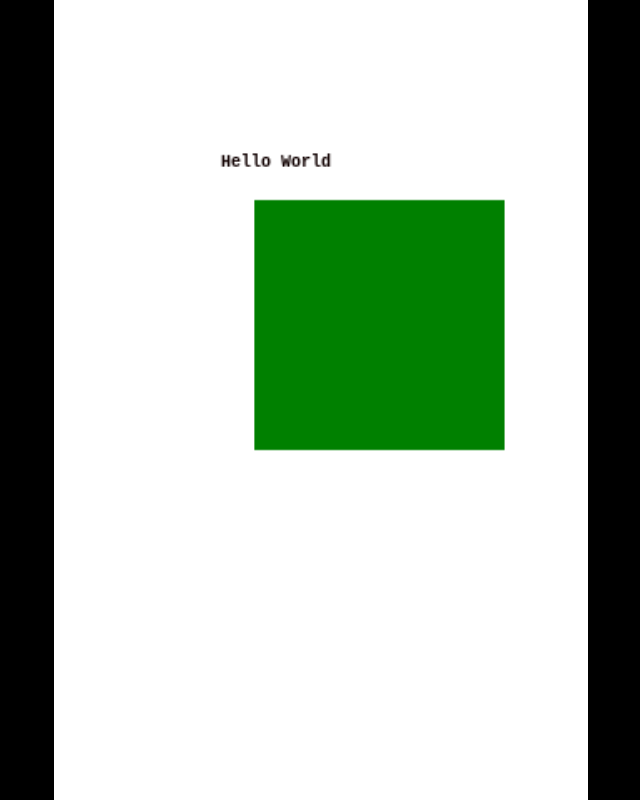
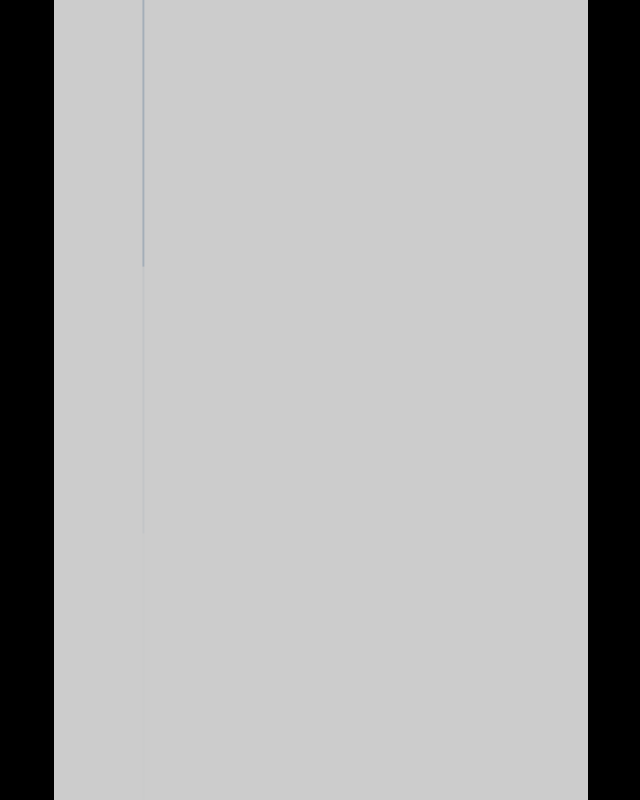
Before and after one commit to Guinto/BlackMonocle, a plain HTML site: page index.html in a window 1280 px wide. Shown: the whole page, without its empty margins (319-959 px from the left). Drawn offline with Linux system fonts and the light colour scheme.

Commit message:
got some stuff basically working :D

```diff
--- a/index.html
+++ b/index.html
@@ -23,23 +23,27 @@
 	<canvas></canvas>
 
 	<script type="text/javascript">
-		/*$(function() {
-			var requestAnimationFrame = requestAnimationFrame
-					|| webkitRequestAnimationFrame || mozRequestAnimationFrame
-					|| msRequestAnimationFrame || oRequestAnimationFrame;
-
-			function loop() {
-				Canvas.update();
-				Canvas.draw();
-				requestAnimationFrame(loop);
-			}
-
-			requestAnimationFrame(loop);
-		});*/
+		// http://paulirish.com/2011/requestanimationframe-for-smart-animating
+		// shim layer with setTimeout fallback
+		window.requestAnimFrame = (function() {
+			return window.requestAnimationFrame
+					|| window.webkitRequestAnimationFrame
+					|| window.mozRequestAnimationFrame
+					|| window.oRequestAnimationFrame
+					|| window.msRequestAnimationFrame || function(callback) {
+						window.setTimeout(callback, 1000 / 60);
+					};
+		})();
 		var BMono = {
+			entities: [],
 			WIDTH : 320,
 			HEIGHT : 480,
 			RATIO : null,
+			scale : 1,
+			offset : {
+				top : 0,
+				left : 0
+			},
 			currentWidth : null,
 			currentHeight : null,
 			canvas : null,
@@ -61,13 +65,10 @@
 
 				BMono.ua = navigator.userAgent.toLowerCase();
 				BMono.android = BMono.ua.indexOf('android') > -1 ? true : false;
-				BMono.ios = (BMono.ua.indexOf('iphone') > -1 || BMono.ua.indexOf('ipad') > -1 ) ? true : false;
+				BMono.ios = (BMono.ua.indexOf('iphone') > -1 || BMono.ua
+						.indexOf('ipad') > -1) ? true : false;
 
 				BMono.resize();
-
-				BMono.Draw.clear();
-				BMono.Draw.rect(120, 120, 150, 150, 'green');
-				BMono.Draw.text('Hello World', 100, 100, 10, '#100');
 
 				// Listen for clicks
 				window.addEventListener('click', function(e) {
@@ -92,12 +93,53 @@
 					// Also to prevent scroll
 					e.preventDefault();
 				});
+
+				BMono.BlockSystem();
+				BMono.loop();
+			},
+
+			update: function() {
+				var checkHit = false;
+
+				if (BMono.Input.tapped) {
+					BMono.entities.push(new BMono.Touch(BMono.Input.x, BMono.Input.y));
+					BMono.Input.tapped = false;
+					checkHit = true;
+				}
+
+				for (var i = 0; i < BMono.entities.length; i++) {
+					BMono.entities[i].update();
+
+					if (BMono.entities[i].type === 'block' && checkHit) {
+						var hit = BMono.checkTouchOnBlock(BMono.Input, BMono.entities[i]);
+						BMono.entities[i].remove = hit;
+					}
+
+					if (BMono.entities[i].remove) {
+						BMono.entities.splice(i, 1);
+					}
+				}
+			},
+
+			render: function() {
+				BMono.Draw.clear();
+
+				BMono.Draw.rect(0, 0, BMono.WIDTH, BMono.HEIGHT, '#036');
+
+				for (var i = 0; i < BMono.entities.length; i++) {
+					BMono.entities[i].render();
+				}
+			},
+
+			loop: function() {
+				requestAnimFrame(BMono.loop);
+				BMono.update();
+				BMono.render();
 			},
 
 			resize : function() {
 				BMono.currentHeight = window.innerHeight;
-				BMono.currentWidth = BMono.currentHeight
-						* BMono.RATIO;
+				BMono.currentWidth = BMono.currentHeight * BMono.RATIO;
 
 				// This will create some extra space on the page,
 				// allowing us to scroll past the address bar,
@@ -108,10 +150,12 @@
 				}
 
 				// scaling using css
-				BMono.canvas.style.width = BMono.currentWidth
-						+ 'px';
-				BMono.canvas.style.height = BMono.currentHeight
-						+ 'px';
+				BMono.canvas.style.width = BMono.currentWidth + 'px';
+				BMono.canvas.style.height = BMono.currentHeight + 'px';
+
+				BMono.scale = BMono.currentWidth / BMono.WIDTH;
+				BMono.offset.top = BMono.canvas.offsetTop;
+				BMono.offset.left = BMono.canvas.offsetLeft;
 
 				// Timeout used because some mobile browsers don't fire
 				// if there is not a short delay
@@ -121,17 +165,75 @@
 			}
 		};
 
+		BMono.BlockSystem = function() {
+			var row = 10;
+			var col = 10;
+			for (var i = 0; i < row; i++) {
+				for (var j = 0; j < col; j++) {
+					var block = new BMono.Block();
+					block.x = i * (BMono.currentWidth / row);
+					block.y = j * (BMono.currentHeight / col);
+					block.x2 = (i + 1) * (BMono.currentWidth / row);
+					block.y2 = (j + 1) * (BMono.currentHeight / col);
+
+					BMono.entities.push(block);
+				}
+			}
+		};
+
+		BMono.Block = function() {
+			this.type = 'block';
+			this.x = 0;
+			this.x2 = 10;
+			this.y = 0;
+			this.y2 = 10;
+
+			this.update = function() {
+
+			};
+
+			this.render = function() {
+				BMono.Draw.rect(this.x, this.y, this.x2, this.y2, '#ccc');
+			};
+		};
+
+		BMono.checkTouchOnBlock = function (touch, block) {
+			if (touch.x >= block.x && touch.x <= block.x2 && touch.y >= block.y && touch.y <= block.y2) {
+				return true;
+			}
+			return false;
+		}
+
+		BMono.Touch = function(x, y) {
+			this.type = 'touch';
+			this.x = x;
+			this.y = y;
+			this.r = 5;
+			this.opacity = 1;
+			this.fade = 0.05;
+			this.remove = false;
+
+			this.update = function() {
+				this.opacity -= this.fade;
+				this.remove = (this.opacity < 0) ? true : false;
+			}
+
+			this.render = function() {
+				BMono.Draw.circle(this.x, this.y, this.r, 'rgba(255, 0, 0, ' + this.opacity + ')');
+			}
+		};
+
 		BMono.Draw = {
-			clear: function() {
+			clear : function() {
 				BMono.ctx.clearRect(0, 0, BMono.WIDTH, BMono.HEIGHT);
 			},
 
-			rect: function(x, y, w, h, color) {
+			rect : function(x, y, w, h, color) {
 				BMono.ctx.fillStyle = color;
 				BMono.ctx.fillRect(x, y, w, h);
 			},
 
-			circle: function(x, y, r, color) {
+			circle : function(x, y, r, color) {
 				BMono.ctx.fillStyle = color;
 				BMono.ctx.beginPath();
 				BMono.ctx.arc(x + 5, y + 5, r, 0, Math.PI * 2, true);
@@ -139,7 +241,7 @@
 				BMono.ctx.fill();
 			},
 
-			text: function(string, x, y, size, color) {
+			text : function(string, x, y, size, color) {
 				BMono.ctx.font = 'bold ' + size + 'px Monospace';
 				BMono.ctx.fillStyle = color;
 				BMono.ctx.fillText(string, x, y);
@@ -147,13 +249,13 @@
 		};
 
 		BMono.Input = {
-			x: 0,
-			y: 0,
-			tapped: false,
+			x : 0,
+			y : 0,
+			tapped : false,
 
-			set: function(data) {
-				this.x = data.pageX;
-				this.y = data.pageY;
+			set : function(data) {
+				this.x = (data.pageX - BMono.offset.left) / BMono.scale;
+				this.y = (data.pageY - BMono.offset.top) / BMono.scale;
 				this.tapped = true;
 
 				BMono.Draw.circle(this.x, this.y, 10, 'red');
```
